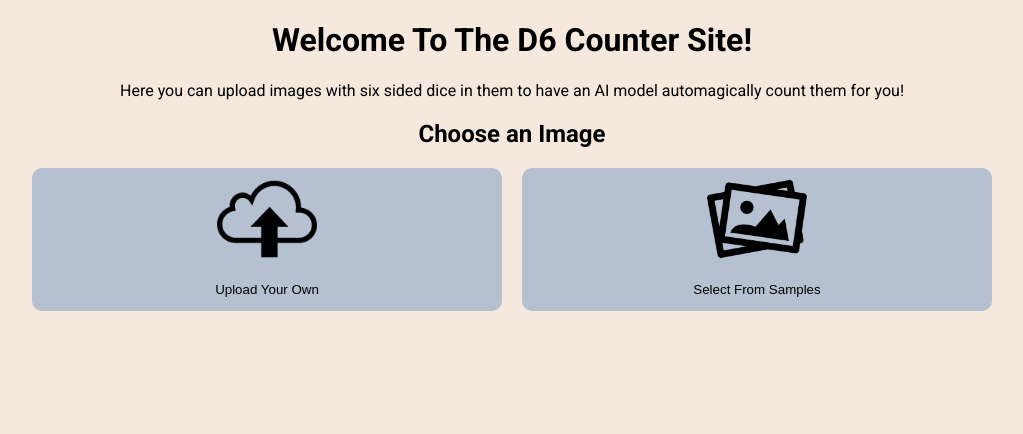
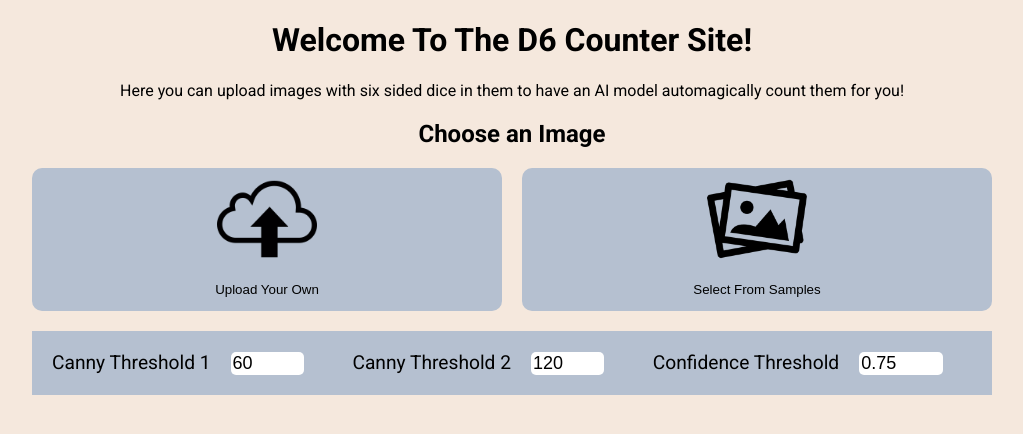
Before and after one commit to ydnamjs/d6-counter-app, a React (Create React App) app: page / in a window 1280 px wide. Shown: the top 434 px of the page, without its empty margins (128-1151 px from the left). Built offline with nearby package versions, Linux system fonts and the light colour scheme.

Commit message:
Implemented parameter customization

```diff
--- a/src/pages/process-image/ProcessImage.tsx
+++ b/src/pages/process-image/ProcessImage.tsx
@@ -1,9 +1,13 @@
 import React, {useState} from "react";
 import "./ProcessImage.css";
 import ImageSelector from "./pieces/ImageSelector";
+import ParameterInput from "./pieces/ParameterInput";
 
 function ProcessImage() {
 	const [imageFile, setImageFile] = useState<File | null>(null);
+	const [cannyThreshold1, setCannyThreshold1] = useState<number>(60);
+	const [cannyThreshold2, setCannyThreshold2] = useState<number>(120);
+	const [confidenceThreshold, setConfidenceThreshold] = useState<number>(0.75);
 
 	return (
 		<div className="image-upload">
@@ -13,6 +17,14 @@ function ProcessImage() {
 				automagically count them for you!
 			</p>
 			<ImageSelector imageFile={imageFile} setImageFile={setImageFile} />
+			<ParameterInput
+				cannyThreshold1={cannyThreshold1}
+				setCannyThreshold1={setCannyThreshold1}
+				cannyThreshold2={cannyThreshold2}
+				setCannyThreshold2={setCannyThreshold2}
+				confidenceThreshold={confidenceThreshold}
+				setConfidenceThreshold={setConfidenceThreshold}
+			/>
 		</div>
 	);
 }
--- /dev/null
+++ b/src/pages/process-image/pieces/ParameterInput.css
@@ -0,0 +1,22 @@
+.parameter-input {
+	margin-top: 20px;
+	background-color: var(--panel-color);
+	display: flex;
+	flex-direction: row;
+	gap: 20px;
+	padding: 20px;
+	font-size: larger;
+	flex-wrap: wrap;
+}
+
+.parameter-input-block {
+	flex-grow: 1;
+}
+
+.parameter-input input {
+	margin-left: 20px;
+	border-radius: 5px;
+	border-color: none;
+	border-style: none;
+	font-size: large;
+}
--- /dev/null
+++ b/src/pages/process-image/pieces/ParameterInput.tsx
@@ -0,0 +1,71 @@
+import React from "react";
+import "./ParameterInput.css";
+
+function ParameterInput({
+	cannyThreshold1,
+	setCannyThreshold1,
+	cannyThreshold2,
+	setCannyThreshold2,
+	confidenceThreshold,
+	setConfidenceThreshold,
+}: {
+	cannyThreshold1: number;
+	setCannyThreshold1: (cannyThreshold1: number) => void;
+	cannyThreshold2: number;
+	setCannyThreshold2: (cannyThreshold2: number) => void;
+	confidenceThreshold: number;
+	setConfidenceThreshold: (confidenceThreshold: number) => void;
+}) {
+	const handleCanny1Change = (event: React.ChangeEvent<HTMLInputElement>) => {
+		const newValue = parseInt(event.target.value, 10);
+		setCannyThreshold1(newValue);
+	};
+
+	const handleCanny2Change = (event: React.ChangeEvent<HTMLInputElement>) => {
+		const newValue = parseInt(event.target.value, 10);
+		setCannyThreshold2(newValue);
+	};
+
+	const handleConfidenceChange = (event: React.ChangeEvent<HTMLInputElement>) => {
+		const newValue = parseFloat(event.target.value);
+		setConfidenceThreshold(newValue);
+	};
+
+	return (
+		<div className="parameter-input">
+			<div className="parameter-input-block">
+				Canny Threshold 1
+				<input
+					type="number"
+					min="1"
+					max="255"
+					value={cannyThreshold1}
+					onChange={handleCanny1Change}
+				/>
+			</div>
+			<div className="parameter-input-block">
+				Canny Threshold 2
+				<input
+					type="number"
+					min="1"
+					max="255"
+					value={cannyThreshold2}
+					onChange={handleCanny2Change}
+				/>
+			</div>
+			<div className="parameter-input-block">
+				Confidence Threshold
+				<input
+					type="number"
+					min="0"
+					max="1.0"
+					step=".01"
+					value={confidenceThreshold}
+					onChange={handleConfidenceChange}
+				/>
+			</div>
+		</div>
+	);
+}
+
+export default ParameterInput;
```
